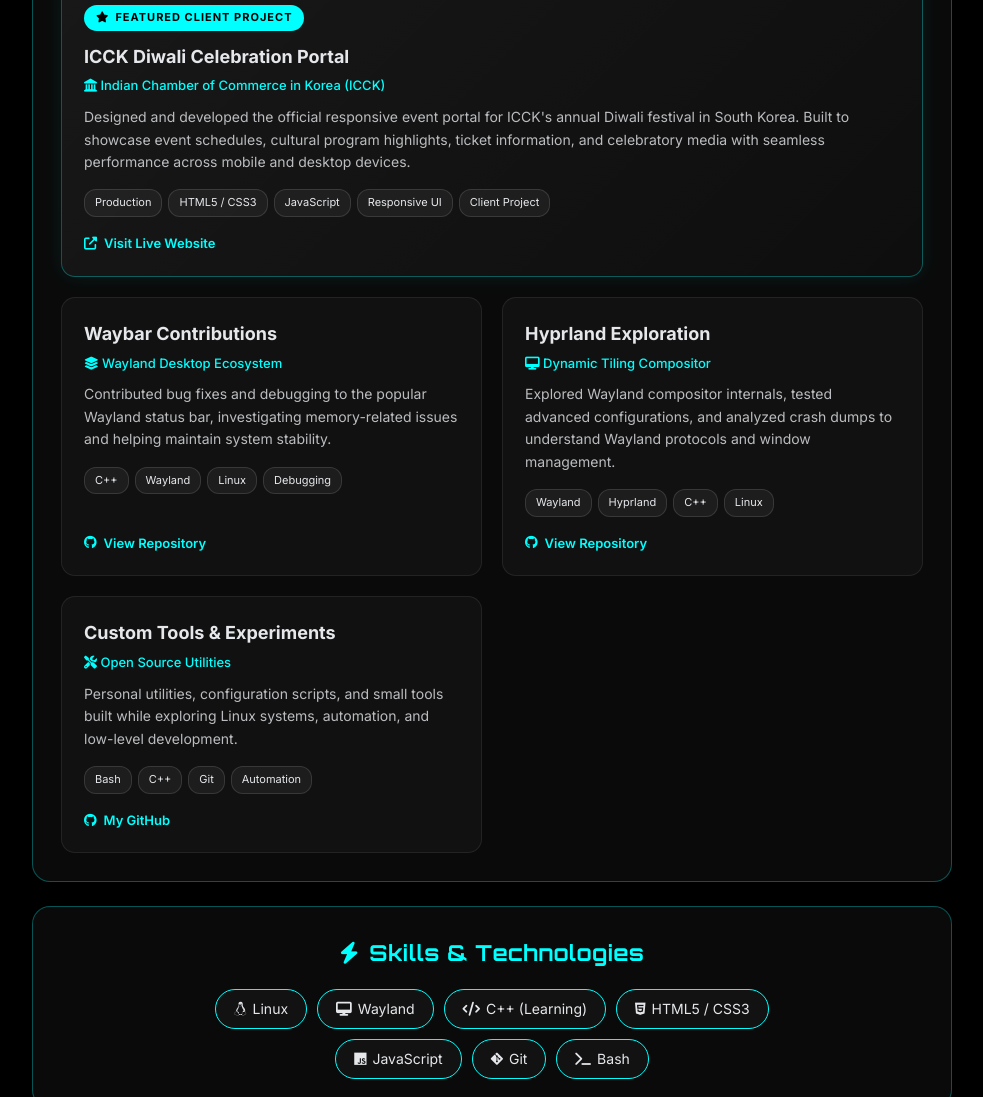
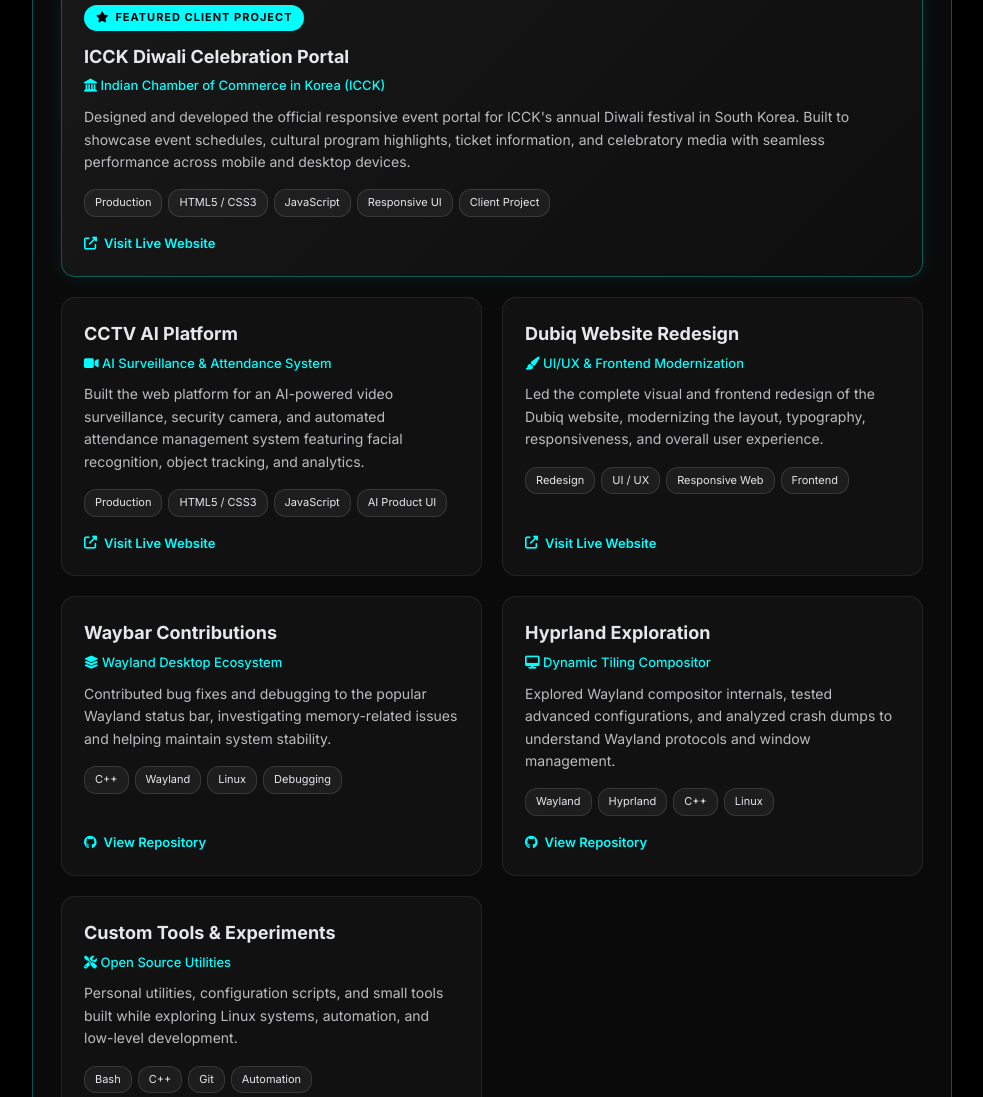
Before and after one commit to B2krobbery/B2krobbery.github.io, a plain HTML site: page index.html in a window 1280 px wide. Shown: the part 1071-2168 px from the top of the page, without its empty margins (148-1131 px from the left). Drawn offline with Linux system fonts and the light colour scheme.

Commit message:
Add CCTV AI and Dubiq redesign projects

```diff
--- a/index.html
+++ b/index.html
@@ -494,6 +494,50 @@ Designed and developed the official responsive event portal for ICCK's annual Di
 </div>
 </div>
 
+<!-- CCTV AI PLATFORM -->
+<div class="project-item">
+<div>
+<div class="project-title">CCTV AI Platform</div>
+<div class="project-org"><i class="fas fa-video"></i> AI Surveillance & Attendance System</div>
+<p class="project-desc">
+Built the web platform for an AI-powered video surveillance, security camera, and automated attendance management system featuring facial recognition, object tracking, and analytics.
+</p>
+<div class="project-tags">
+<span class="project-tag">Production</span>
+<span class="project-tag">HTML5 / CSS3</span>
+<span class="project-tag">JavaScript</span>
+<span class="project-tag">AI Product UI</span>
+</div>
+</div>
+<div class="project-links">
+<a class="project-link" href="https://cctvai.org/" target="_blank" rel="noopener noreferrer">
+<i class="fas fa-external-link-alt"></i> Visit Live Website
+</a>
+</div>
+</div>
+
+<!-- DUBIQ WEBSITE REDESIGN -->
+<div class="project-item">
+<div>
+<div class="project-title">Dubiq Website Redesign</div>
+<div class="project-org"><i class="fas fa-paint-brush"></i> UI/UX & Frontend Modernization</div>
+<p class="project-desc">
+Led the complete visual and frontend redesign of the Dubiq website, modernizing the layout, typography, responsiveness, and overall user experience.
+</p>
+<div class="project-tags">
+<span class="project-tag">Redesign</span>
+<span class="project-tag">UI / UX</span>
+<span class="project-tag">Responsive Web</span>
+<span class="project-tag">Frontend</span>
+</div>
+</div>
+<div class="project-links">
+<a class="project-link" href="https://www.dubiq.si/" target="_blank" rel="noopener noreferrer">
+<i class="fas fa-external-link-alt"></i> Visit Live Website
+</a>
+</div>
+</div>
+
 <!-- WAYBAR CONTRIBUTIONS -->
 <div class="project-item">
 <div>
```
Also changed, not shown: about.html (+1 -1 lines).
